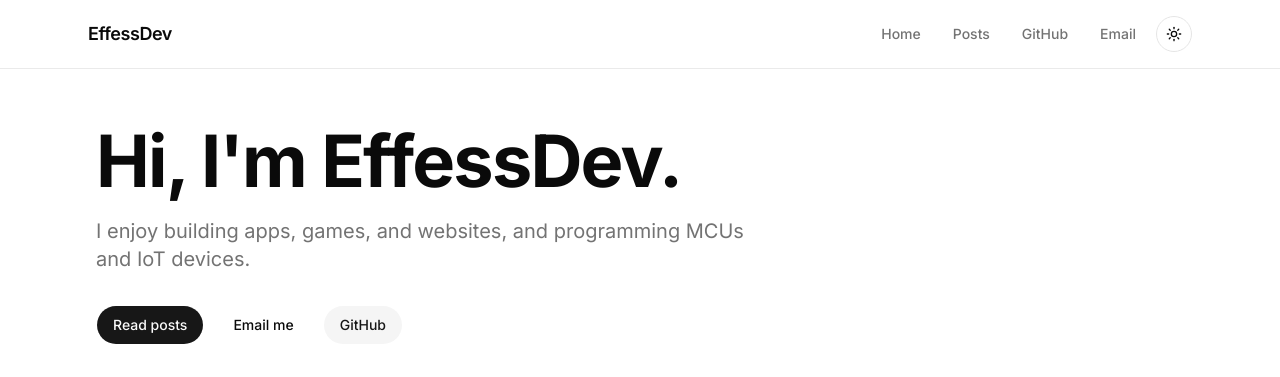
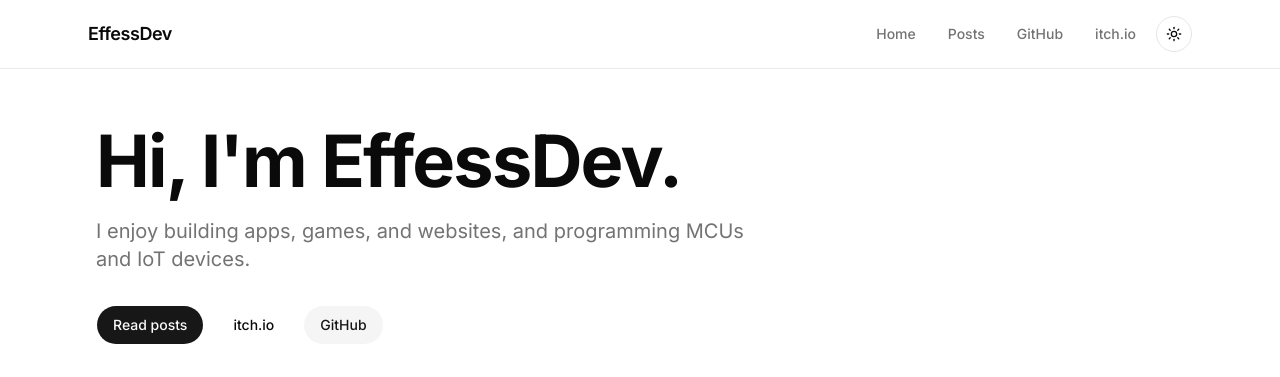
Before and after one commit to effessdev/effessdev.github.io, a Next.js app: page / in a window 1280 px wide. Shown: the top 377 px of the page. Built offline with nearby package versions, Linux system fonts and the light colour scheme.

Commit message:
update links

```diff
--- a/src/app/navbar.tsx
+++ b/src/app/navbar.tsx
@@ -5,7 +5,7 @@ const navItems = [
   { href: "/", label: "Home" },
   { href: "/posts", label: "Posts" },
   { href: "https://github.com/effessdev", label: "GitHub" },
-  { href: "mailto:effessdev@gmail.com", label: "Email" },
+  { href: "https://effessdev.itch.io", label: "itch.io" },
 ];
 
 export default function Navbar() {
--- a/src/app/page.tsx
+++ b/src/app/page.tsx
@@ -87,10 +87,12 @@ export default function Home() {
               Read posts
             </Link>
             <a
-              href="mailto:effessdev@gmail.com"
+              href="https://effessdev.itch.io"
+              target="_blank"
+              rel="noreferrer"
               className={buttonVariants({ variant: "outline", size: "lg" })}
             >
-              Email me
+              itch.io
             </a>
             <a
               href="https://github.com/effessdev"
```
